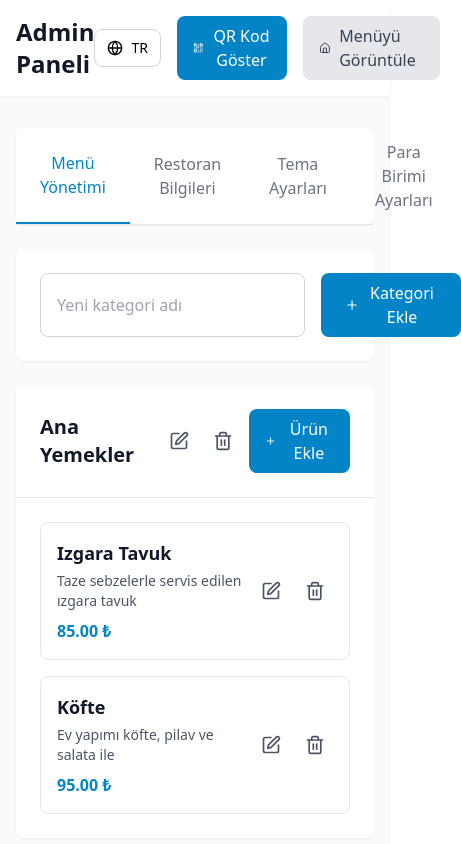
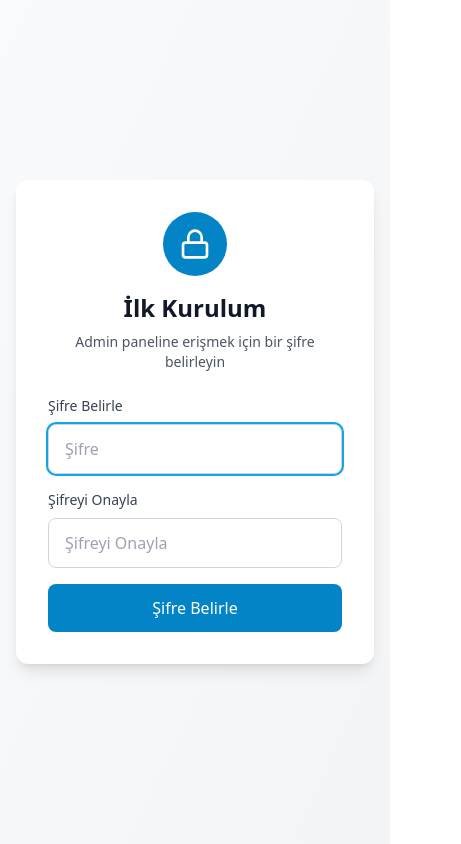
Before and after one commit to TolgaMst/qr-menu-restoran, a Next.js app: page /admin in a window 390 px wide. Shown: the top 844 px of the page, 461 px wide, since content can reach past the window. Built offline with nearby package versions, Linux system fonts and the light colour scheme.

Commit message:
Admin şifre koruması ve mobil uyumluluk eklendi

```diff
--- a/app/admin/page.tsx
+++ b/app/admin/page.tsx
@@ -19,6 +19,12 @@ import ThemeSelector from "@/components/ThemeSelector";
 import { Language, getTranslation, translations } from "@/lib/translations";
 import { ThemeColors, loadTheme, saveTheme } from "@/lib/theme";
 import { Currency, currencies, loadCurrency, saveCurrency } from "@/lib/currency";
+import {
+  hasAdminPassword,
+  checkAdminPassword,
+  setAdminPassword
+} from "@/lib/auth";
+import { Lock, LogOut } from "lucide-react";
 
 interface MenuItem {
   id: string;
@@ -36,6 +42,12 @@ interface Category {
 }
 
 export default function AdminPage() {
+  const [isAuthenticated, setIsAuthenticated] = useState(false);
+  const [isFirstTime, setIsFirstTime] = useState(false);
+  const [password, setPassword] = useState("");
+  const [confirmPassword, setConfirmPassword] = useState("");
+  const [loginPassword, setLoginPassword] = useState("");
+  const [passwordError, setPasswordError] = useState("");
   const [categories, setCategories] = useState<Category[]>([]);
   const [restaurantInfo, setRestaurantInfo] = useState({
     name: "Restoranım",
@@ -51,6 +63,21 @@ export default function AdminPage() {
   const [language, setLanguage] = useState<Language>("tr");
   const [theme, setTheme] = useState<ThemeColors>(loadTheme());
   const [defaultCurrency, setDefaultCurrency] = useState<Currency>(loadCurrency());
+
+  useEffect(() => {
+    // İlk yüklemede şifre kontrolü yap
+    if (typeof window !== "undefined") {
+      if (!hasAdminPassword()) {
+        setIsFirstTime(true);
+      } else {
+        // Şifre varsa, session'dan kontrol et
+        const sessionAuth = sessionStorage.getItem("adminAuthenticated");
+        if (sessionAuth === "true") {
+          setIsAuthenticated(true);
+        }
+      }
+    }
+  }, []);
 
   useEffect(() => {
     const savedMenu = localStorage.getItem("menuData");
@@ -223,34 +250,181 @@ export default function AdminPage() {
     return "";
   };
 
+  const handleFirstTimeSetup = () => {
+    if (!password.trim()) {
+      setPasswordError(getTranslation(language, "passwordRequired"));
+      return;
+    }
+    if (password !== confirmPassword) {
+      setPasswordError(getTranslation(language, "passwordMismatch"));
+      return;
+    }
+    setAdminPassword(password);
+    setIsFirstTime(false);
+    setIsAuthenticated(true);
+    sessionStorage.setItem("adminAuthenticated", "true");
+    setPassword("");
+    setConfirmPassword("");
+    setPasswordError("");
+  };
+
+  const handleLogin = () => {
+    if (!loginPassword.trim()) {
+      setPasswordError(getTranslation(language, "passwordRequired"));
+      return;
+    }
+    if (checkAdminPassword(loginPassword)) {
+      setIsAuthenticated(true);
+      sessionStorage.setItem("adminAuthenticated", "true");
+      setLoginPassword("");
+      setPasswordError("");
+    } else {
+      setPasswordError(getTranslation(language, "wrongPassword"));
+    }
+  };
+
+  const handleLogout = () => {
+    setIsAuthenticated(false);
+    sessionStorage.removeItem("adminAuthenticated");
+    setLoginPassword("");
+  };
+
+  // Şifre ekranı
+  if (!isAuthenticated) {
+    return (
+      <div className="min-h-screen bg-gradient-to-br from-gray-50 to-gray-100 flex items-center justify-center px-4">
+        <div className="bg-white rounded-xl shadow-lg p-8 max-w-md w-full">
+          <div className="text-center mb-6">
+            <div className="bg-primary-600 w-16 h-16 rounded-full flex items-center justify-center mx-auto mb-4">
+              <Lock className="w-8 h-8 text-white" />
+            </div>
+            <h1 className="text-2xl font-bold text-gray-900 mb-2">
+              {isFirstTime
+                ? getTranslation(language, "firstTimeSetup")
+                : getTranslation(language, "adminPanel")}
+            </h1>
+            <p className="text-gray-600 text-sm">
+              {isFirstTime
+                ? getTranslation(language, "firstTimeSetupDescription")
+                : getTranslation(language, "enterPassword")}
+            </p>
+          </div>
+
+          {isFirstTime ? (
+            <div className="space-y-4">
+              <div>
+                <label className="block text-sm font-medium text-gray-700 mb-2">
+                  {getTranslation(language, "setPassword")}
+                </label>
+                <input
+                  type="password"
+                  value={password}
+                  onChange={(e) => {
+                    setPassword(e.target.value);
+                    setPasswordError("");
+                  }}
+                  onKeyPress={(e) => e.key === "Enter" && handleFirstTimeSetup()}
+                  className="w-full px-4 py-3 border border-gray-300 rounded-lg focus:outline-none focus:ring-2 focus:ring-primary-500"
+                  placeholder={getTranslation(language, "password")}
+                  autoFocus
+                />
+              </div>
+              <div>
+                <label className="block text-sm font-medium text-gray-700 mb-2">
+                  {getTranslation(language, "confirmPassword")}
+                </label>
+                <input
+                  type="password"
+                  value={confirmPassword}
+                  onChange={(e) => {
+                    setConfirmPassword(e.target.value);
+                    setPasswordError("");
+                  }}
+                  onKeyPress={(e) => e.key === "Enter" && handleFirstTimeSetup()}
+                  className="w-full px-4 py-3 border border-gray-300 rounded-lg focus:outline-none focus:ring-2 focus:ring-primary-500"
+                  placeholder={getTranslation(language, "confirmPassword")}
+                />
+              </div>
+              {passwordError && (
+                <p className="text-red-600 text-sm">{passwordError}</p>
+              )}
+              <button
+                onClick={handleFirstTimeSetup}
+                className="w-full px-4 py-3 bg-primary-600 text-white rounded-lg hover:bg-primary-700 transition font-medium"
+              >
+                {getTranslation(language, "setPassword")}
+              </button>
+            </div>
+          ) : (
+            <div className="space-y-4">
+              <div>
+                <label className="block text-sm font-medium text-gray-700 mb-2">
+                  {getTranslation(language, "password")}
+                </label>
+                <input
+                  type="password"
+                  value={loginPassword}
+                  onChange={(e) => {
+                    setLoginPassword(e.target.value);
+                    setPasswordError("");
+                  }}
+                  onKeyPress={(e) => e.key === "Enter" && handleLogin()}
+                  className="w-full px-4 py-3 border border-gray-300 rounded-lg focus:outline-none focus:ring-2 focus:ring-primary-500"
+                  placeholder={getTranslation(language, "enterPassword")}
+                  autoFocus
+                />
+              </div>
+              {passwordError && (
+                <p className="text-red-600 text-sm">{passwordError}</p>
+              )}
+              <button
+                onClick={handleLogin}
+                className="w-full px-4 py-3 bg-primary-600 text-white rounded-lg hover:bg-primary-700 transition font-medium"
+              >
+                {getTranslation(language, "login")}
+              </button>
+            </div>
+          )}
+        </div>
+      </div>
+    );
+  }
+
   return (
     <div className="min-h-screen bg-gray-50">
       {/* Header */}
       <header className="bg-white shadow-sm">
         <div className="max-w-7xl mx-auto px-4 sm:px-6 lg:px-8 py-4">
-          <div className="flex items-center justify-between">
-            <h1 className="text-2xl font-bold text-gray-900">
+          <div className="flex flex-col sm:flex-row items-start sm:items-center justify-between gap-4">
+            <h1 className="text-xl sm:text-2xl font-bold text-gray-900">
               {getTranslation(language, "adminPanel")}
             </h1>
-            <div className="flex items-center space-x-4">
+            <div className="flex flex-wrap items-center gap-2 sm:gap-4 w-full sm:w-auto">
               <LanguageSelector
                 currentLanguage={language}
                 onLanguageChange={handleLanguageChange}
               />
               <button
                 onClick={() => setShowQRCode(!showQRCode)}
-                className="flex items-center space-x-2 px-4 py-2 bg-primary-600 text-white rounded-lg hover:bg-primary-700 transition"
+                className="flex items-center space-x-2 px-3 sm:px-4 py-2 bg-primary-600 text-white rounded-lg hover:bg-primary-700 transition text-sm sm:text-base"
               >
-                <QrCode className="w-5 h-5" />
-                <span>{getTranslation(language, "showQRCode")}</span>
+                <QrCode className="w-4 h-4 sm:w-5 sm:h-5" />
+                <span className="hidden sm:inline">{getTranslation(language, "showQRCode")}</span>
               </button>
               <a
                 href="/"
-                className="flex items-center space-x-2 px-4 py-2 bg-gray-200 text-gray-700 rounded-lg hover:bg-gray-300 transition"
+                className="flex items-center space-x-2 px-3 sm:px-4 py-2 bg-gray-200 text-gray-700 rounded-lg hover:bg-gray-300 transition text-sm sm:text-base"
               >
-                <Home className="w-5 h-5" />
-                <span>{getTranslation(language, "viewMenu")}</span>
+                <Home className="w-4 h-4 sm:w-5 sm:h-5" />
+                <span className="hidden sm:inline">{getTranslation(language, "viewMenu")}</span>
               </a>
+              <button
+                onClick={handleLogout}
+                className="flex items-center space-x-2 px-3 sm:px-4 py-2 bg-red-600 text-white rounded-lg hover:bg-red-700 transition text-sm sm:text-base"
+              >
+                <LogOut className="w-4 h-4 sm:w-5 sm:h-5" />
+                <span className="hidden sm:inline">{getTranslation(language, "logout")}</span>
+              </button>
             </div>
           </div>
         </div>
@@ -291,13 +465,13 @@ export default function AdminPage() {
         </div>
       )}
 
-      <div className="max-w-7xl mx-auto px-4 sm:px-6 lg:px-8 py-8">
+      <div className="max-w-7xl mx-auto px-4 sm:px-6 lg:px-8 py-4 sm:py-8">
         {/* Tabs */}
-        <div className="bg-white rounded-lg shadow-sm mb-6">
-          <div className="flex border-b">
+        <div className="bg-white rounded-lg shadow-sm mb-4 sm:mb-6 overflow-x-auto">
+          <div className="flex border-b min-w-max sm:min-w-0">
             <button
               onClick={() => setActiveTab("menu")}
-              className={`px-6 py-3 font-medium ${
+              className={`px-3 sm:px-6 py-2 sm:py-3 font-medium text-sm sm:text-base whitespace-nowrap ${
                 activeTab === "menu"
                   ? "text-primary-600 border-b-2 border-primary-600"
                   : "text-gray-500 hover:text-gray-700"
@@ -307,7 +481,7 @@ export default function AdminPage() {
             </button>
             <button
               onClick={() => setActiveTab("info")}
-              className={`px-6 py-3 font-medium ${
+              className={`px-3 sm:px-6 py-2 sm:py-3 font-medium text-sm sm:text-base whitespace-nowrap ${
                 activeTab === "info"
                   ? "text-primary-600 border-b-2 border-primary-600"
                   : "text-gray-500 hover:text-gray-700"
@@ -317,7 +491,7 @@ export default function AdminPage() {
             </button>
             <button
               onClick={() => setActiveTab("theme")}
-              className={`px-6 py-3 font-medium ${
+              className={`px-3 sm:px-6 py-2 sm:py-3 font-medium text-sm sm:text-base whitespace-nowrap ${
                 activeTab === "theme"
                   ? "text-primary-600 border-b-2 border-primary-600"
                   : "text-gray-500 hover:text-gray-700"
@@ -327,7 +501,7 @@ export default function AdminPage() {
             </button>
             <button
               onClick={() => setActiveTab("currency")}
-              className={`px-6 py-3 font-medium ${
+              className={`px-3 sm:px-6 py-2 sm:py-3 font-medium text-sm sm:text-base whitespace-nowrap ${
                 activeTab === "currency"
                   ? "text-primary-600 border-b-2 border-primary-600"
                   : "text-gray-500 hover:text-gray-700"
--- a/components/CurrencySelector.tsx
+++ b/components/CurrencySelector.tsx
@@ -47,10 +47,10 @@ export default function CurrencySelector({
     <div className="relative">
       <button
         onClick={() => setIsOpen(!isOpen)}
-        className="flex items-center space-x-2 px-3 py-2 bg-white border border-gray-300 rounded-lg hover:bg-gray-50 transition"
+        className="flex items-center space-x-1 sm:space-x-2 px-2 sm:px-3 py-1.5 sm:py-2 bg-white border border-gray-300 rounded-lg hover:bg-gray-50 transition"
       >
-        <DollarSign className="w-4 h-4" />
-        <span className="text-sm font-medium">
+        <DollarSign className="w-3 h-3 sm:w-4 sm:h-4" />
+        <span className="text-xs sm:text-sm font-medium">
           {currencies[displayCurrency].symbol} {displayCurrency}
         </span>
       </button>
--- a/components/LanguageSelector.tsx
+++ b/components/LanguageSelector.tsx
@@ -19,10 +19,10 @@ export default function LanguageSelector({
     <div className="relative">
       <button
         onClick={() => setIsOpen(!isOpen)}
-        className="flex items-center space-x-2 px-3 py-2 bg-white border border-gray-300 rounded-lg hover:bg-gray-50 transition"
+        className="flex items-center space-x-1 sm:space-x-2 px-2 sm:px-3 py-1.5 sm:py-2 bg-white border border-gray-300 rounded-lg hover:bg-gray-50 transition"
       >
-        <Globe className="w-4 h-4" />
-        <span className="text-sm font-medium">
+        <Globe className="w-3 h-3 sm:w-4 sm:h-4" />
+        <span className="text-xs sm:text-sm font-medium">
           {currentLanguage === "tr" ? "TR" : "EN"}
         </span>
       </button>
--- /dev/null
+++ b/lib/auth.ts
@@ -0,0 +1,42 @@
+// Admin paneli için şifre yönetimi
+
+const ADMIN_PASSWORD_KEY = "adminPassword";
+
+/**
+ * Admin şifresini kaydet
+ */
+export const setAdminPassword = (password: string): void => {
+  if (typeof window !== "undefined") {
+    localStorage.setItem(ADMIN_PASSWORD_KEY, password);
+  }
+};
+
+/**
+ * Admin şifresini kontrol et
+ */
+export const checkAdminPassword = (password: string): boolean => {
+  if (typeof window !== "undefined") {
+    const savedPassword = localStorage.getItem(ADMIN_PASSWORD_KEY);
+    return savedPassword === password;
+  }
+  return false;
+};
+
+/**
+ * Admin şifresi var mı kontrol et
+ */
+export const hasAdminPassword = (): boolean => {
+  if (typeof window !== "undefined") {
+    return !!localStorage.getItem(ADMIN_PASSWORD_KEY);
+  }
+  return false;
+};
+
+/**
+ * Admin şifresini sil (sıfırlama için)
+ */
+export const clearAdminPassword = (): void => {
+  if (typeof window !== "undefined") {
+    localStorage.removeItem(ADMIN_PASSWORD_KEY);
+  }
+};
--- a/lib/translations.ts
+++ b/lib/translations.ts
@@ -56,6 +56,19 @@ export const translations = {
     addToFavorites: "Favorilere Ekle",
     noFavorites: "Henüz favori ürününüz yok.",
     currencySettings: "Para Birimi Ayarları",
+    password: "Şifre",
+    enterPassword: "Şifre Girin",
+    setPassword: "Şifre Belirle",
+    confirmPassword: "Şifreyi Onayla",
+    passwordRequired: "Şifre gerekli",
+    passwordMismatch: "Şifreler eşleşmiyor",
+    wrongPassword: "Yanlış şifre",
+    login: "Giriş Yap",
+    logout: "Çıkış Yap",
+    changePassword: "Şifre Değiştir",
+    passwordChanged: "Şifre başarıyla değiştirildi",
+    firstTimeSetup: "İlk Kurulum",
+    firstTimeSetupDescription: "Admin paneline erişmek için bir şifre belirleyin",
   },
   en: {
     menu: "Menu",
@@ -112,6 +125,19 @@ export const translations = {
     addToFavorites: "Add to Favorites",
     noFavorites: "No favorite products yet.",
     currencySettings: "Currency Settings",
+    password: "Password",
+    enterPassword: "Enter Password",
+    setPassword: "Set Password",
+    confirmPassword: "Confirm Password",
+    passwordRequired: "Password required",
+    passwordMismatch: "Passwords do not match",
+    wrongPassword: "Wrong password",
+    login: "Login",
+    logout: "Logout",
+    changePassword: "Change Password",
+    passwordChanged: "Password changed successfully",
+    firstTimeSetup: "First Time Setup",
+    firstTimeSetupDescription: "Set a password to access the admin panel",
   },
 };
 
```
Also changed, not shown: app/layout.tsx (+7 -1 lines), app/page.tsx (+18 -24 lines), components/MenuDisplay.tsx (+12 -12 lines), 2 other files (tests, documents, lock files or other folders).
